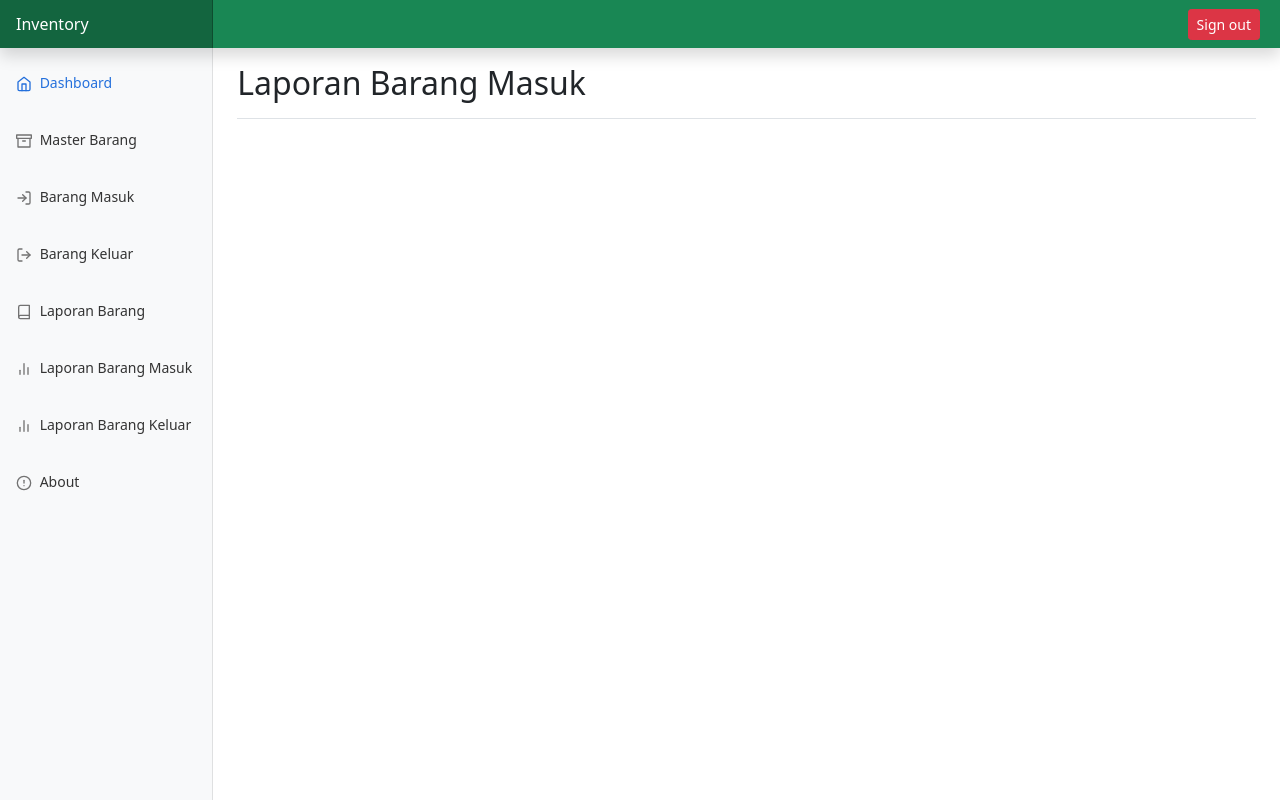
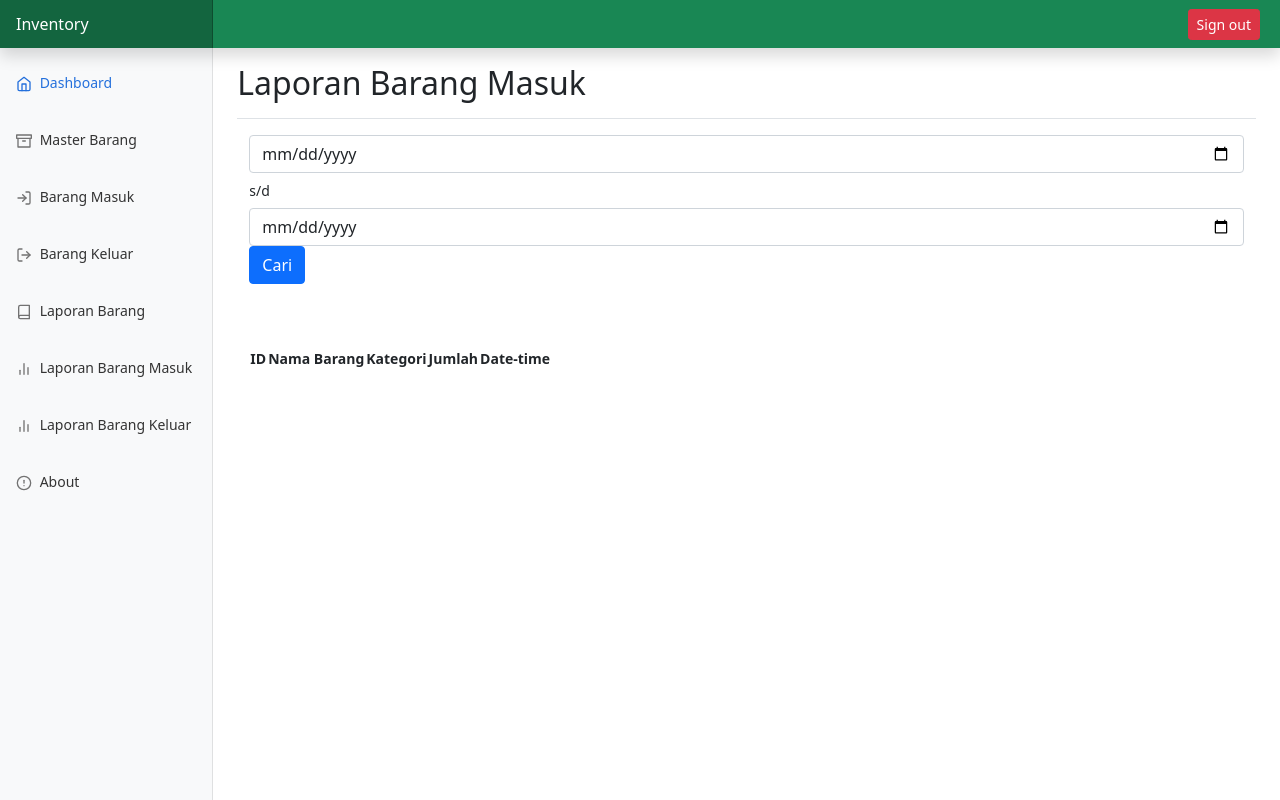
Before and after one commit to rrifaldy/inventaris-perpustakaan, a Flask app: page /laporanmasuk in a window 1280 px wide. Run offline with Flask 2, Linux system fonts and the light colour scheme; lists and menus that the app fills with data are empty.

Commit message:
push fe laporan

```diff
--- a/templates/laporanmasuk.html
+++ b/templates/laporanmasuk.html
@@ -10,6 +10,42 @@
     </div>
   </div>
 </div>
-<div class="row row-cols-1 row-cols-md-3 g-4">
+<!-- <div class="row row-cols-1 row-cols-md-3 g-4"> //batas akhir -->
+<div class="container">
 
+    <form>
+      <div class="mb-3">
+        <input type="date" class="form-control" id="recipient-name" placeholder="Dari tanggal">
+        <label for="Date-time" class="col-form-label">s/d</label>
+        <input type="date" class="form-control" id="recipient-name" placeholder="Sampai tanggal">
+        <button type="button" class="btn btn-primary" data-bs-toggle="modal" data-bs-target="#exampleModal"
+        data-bs-whatever="@mdo" style="margin-bottom: 15px;">Cari</button>
+        <div class="modal-body">
+      </div>
+  </div>
+    <div class="tabel">
+        <table>
+        <thead>
+            <tr>
+                <th scope="col">ID</th>
+                <th scope="col" nowrap>Nama Barang</th>
+                <th scope="col">Kategori</th>
+                <th scope="col">Jumlah</th>
+                <th scope="col">Date-time</th>
+            </tr>
+        </thead>
+        <tbody>
+                <tr>
+
+                    <td nowrap><?php echo $user['nama']?></td>
+                    <td><?php echo $user["username"] ?></td>
+                    <td><?php echo $user["email"]?></td>
+                    <td><?php echo $user["no_telp"]?></td>
+                    <td><?php echo $user["gender"]?></td>
+                    <td><?php echo $user["profile_picture"]?></td>
+
+                </tr>
+        </tbody>
+    </table>
+  </div>
 </main> {% endblock %}
```
Also changed, not shown: templates/laporankeluar.html (+36 -0 lines).
